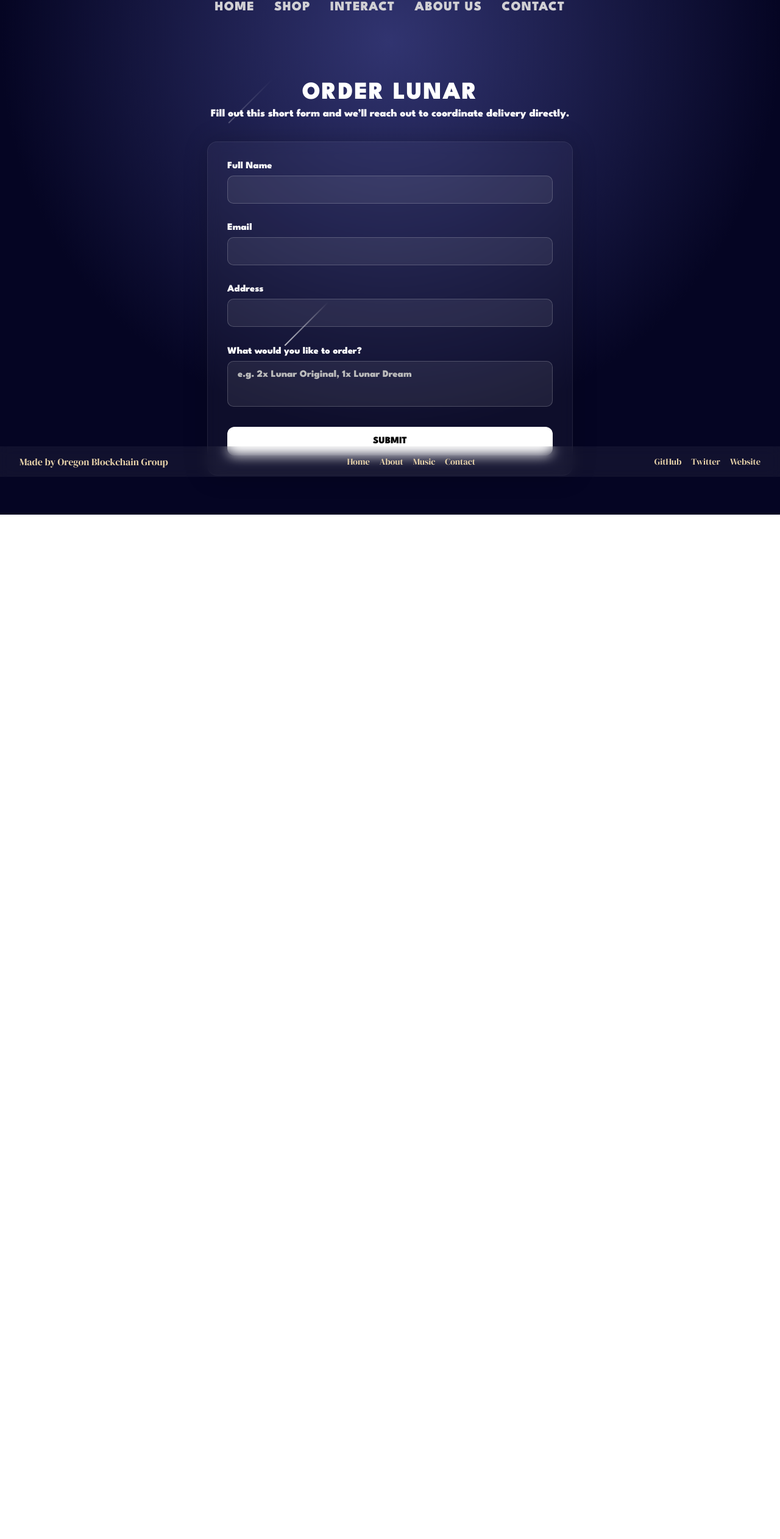
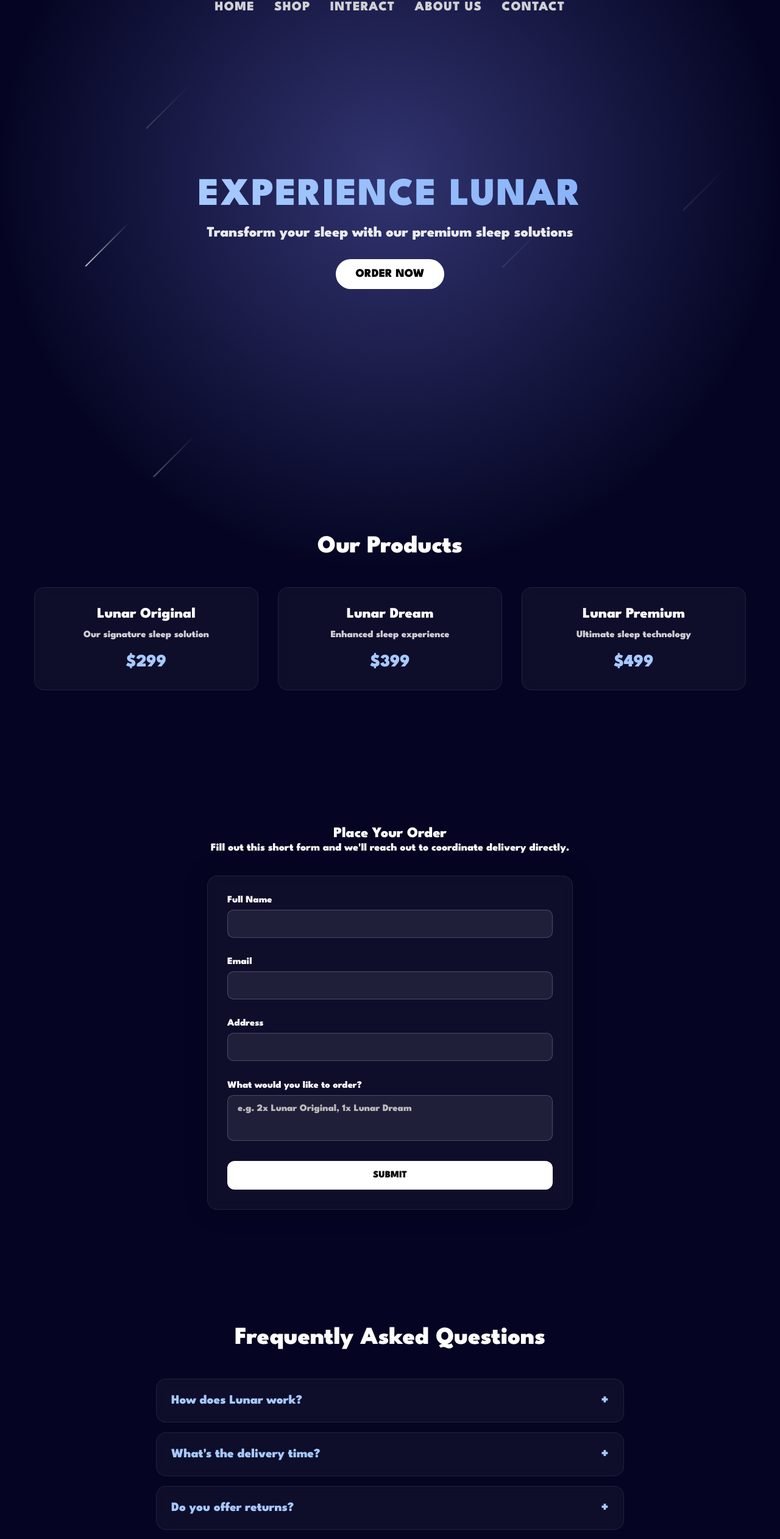
Before and after one commit to drewmanley16/lunar-website, a React (Vite) app: page /buy in a window 1280 px wide. Shown: the part 18-2542 px from the top of the page at 61% size. Before the commit the page ends 862 px from the top, so only its background shows below. Built offline with nearby package versions, Linux system fonts and the light colour scheme.

Commit message:
resdesigned buy page and footer

```diff
--- a/src/components/footer.css
+++ b/src/components/footer.css
@@ -1,41 +1,92 @@
 .lofi-footer {
-  position: absolute;
-  bottom: 0;
-  left: 0;
   width: 100%;
-  height: 50px;
   background: rgba(255, 255, 255, 0.05);
   backdrop-filter: blur(10px);
-  display: flex;
-  justify-content: space-between;
-  align-items: center;
-  padding: 0 2rem;
+  padding: 4rem 2rem 2rem;
   box-sizing: border-box;
-  font-family: "DM Serif Display", serif;
-  color: #e9d4ab;
+  font-family: "League Spartan", sans-serif;
+  color: white;
   z-index: 10;
   animation: fadeIn 1.2s ease-in;
 }
 
-.footer-left,
-.footer-center,
-.footer-right {
+.footer-content {
+  max-width: 1200px;
+  margin: 0 auto;
+  display: grid;
+  grid-template-columns: repeat(auto-fit, minmax(200px, 1fr));
+  gap: 3rem;
+  margin-bottom: 3rem;
+}
+
+.footer-section {
+  display: flex;
+  flex-direction: column;
+  gap: 1rem;
+}
+
+.footer-section h3 {
+  color: #a6c9ff;
+  font-size: 1.2rem;
+  margin-bottom: 0.5rem;
+  font-weight: 600;
+}
+
+.footer-section a {
+  color: rgba(255, 255, 255, 0.8);
+  text-decoration: none;
+  font-size: 0.95rem;
+  transition: all 0.3s ease;
+}
+
+.footer-section a:hover {
+  color: white;
+  transform: translateX(5px);
+}
+
+.social-links {
   display: flex;
   gap: 1rem;
-  align-items: center;
-  font-size: 0.9rem;
+  margin-top: 0.5rem;
 }
 
-.footer-center a,
-.footer-right a {
-  color: #e9d4ab;
-  text-decoration: none;
-  transition: color 0.2s ease;
+.social-links a {
+  display: flex;
+  align-items: center;
+  justify-content: center;
+  width: 32px;
+  height: 32px;
+  border-radius: 50%;
+  background: rgba(255, 255, 255, 0.1);
+  transition: all 0.3s ease;
 }
 
-.footer-center a:hover,
-.footer-right a:hover {
-  color: white;
+.social-links a:hover {
+  background: rgba(255, 255, 255, 0.2);
+  transform: translateY(-3px);
+}
+
+.social-links img {
+  width: 18px;
+  height: 18px;
+  filter: brightness(0) invert(1);
+  opacity: 0.8;
+  transition: opacity 0.3s ease;
+}
+
+.social-links a:hover img {
+  opacity: 1;
+}
+
+.footer-bottom {
+  text-align: center;
+  padding-top: 2rem;
+  border-top: 1px solid rgba(255, 255, 255, 0.1);
+}
+
+.footer-bottom p {
+  color: rgba(255, 255, 255, 0.6);
+  font-size: 0.9rem;
 }
 
 @keyframes fadeIn {
@@ -48,3 +99,30 @@
     transform: translateY(0);
   }
 }
+
+/* Responsive adjustments */
+@media (max-width: 768px) {
+  .lofi-footer {
+    padding: 3rem 1rem 1.5rem;
+  }
+
+  .footer-content {
+    grid-template-columns: repeat(2, 1fr);
+    gap: 2rem;
+  }
+}
+
+@media (max-width: 480px) {
+  .footer-content {
+    grid-template-columns: 1fr;
+    text-align: center;
+  }
+
+  .footer-section a:hover {
+    transform: translateX(0) translateY(-3px);
+  }
+
+  .social-links {
+    justify-content: center;
+  }
+}
--- a/src/components/footer.jsx
+++ b/src/components/footer.jsx
@@ -4,21 +4,45 @@ import "./footer.css";
 export default function Footer() {
   return (
     <footer className="lofi-footer">
-      <div className="footer-left">
-        <p>Made by Oregon Blockchain Group</p>
+      <div className="footer-content">
+        <div className="footer-section">
+          <h3>Company</h3>
+          <a href="/about">About</a>
+          <a href="/careers">Careers</a>
+          <a href="/contact">Contact</a>
+        </div>
+
+        <div className="footer-section">
+          <h3>Resources</h3>
+          <a href="/faq">FAQs</a>
+          <a href="/support">Support</a>
+          <a href="/blog">Blog</a>
+        </div>
+
+        <div className="footer-section">
+          <h3>Legal</h3>
+          <a href="/privacy">Privacy</a>
+          <a href="/terms">Terms</a>
+          <a href="/shipping">Shipping</a>
+        </div>
+
+        <div className="footer-section">
+          <h3>Connect</h3>
+          <div className="social-links">
+            <a href="https://github.com" target="_blank" rel="noreferrer">
+              <img src="/github-logo.png" alt="GitHub" />
+            </a>
+            <a href="https://twitter.com" target="_blank" rel="noreferrer">
+              <img src="/twitter-logo.png" alt="Twitter" />
+            </a>
+            <a href="https://instagram.com" target="_blank" rel="noreferrer">
+              <img src="/instagram-logo.png" alt="Instagram" />
+            </a>
+          </div>
+        </div>
       </div>
-
-      <div className="footer-center">
-        <a href="/">Home</a>
-        <a href="/about">About</a>
-        <a href="/music">Music</a>
-        <a href="/contact">Contact</a>
-      </div>
-
-      <div className="footer-right">
-        <a href="https://github.com" target="_blank" rel="noreferrer">GitHub</a>
-        <a href="https://twitter.com" target="_blank" rel="noreferrer">Twitter</a>
-        <a href="https://oregonblockchain.org" target="_blank" rel="noreferrer">Website</a>
+      <div className="footer-bottom">
+        <p>© 2024 Lunar. All rights reserved.</p>
       </div>
     </footer>
   );
--- a/src/pages/buy.css
+++ b/src/pages/buy.css
@@ -5,9 +5,113 @@
     rgb(5, 5, 35)
   );
   min-height: 100vh;
-  padding: 120px 1rem 4rem;
+  padding: 0;
   font-family: "League Spartan", sans-serif;
   color: white;
+  display: flex;
+  flex-direction: column;
+  align-items: center;
+  position: relative;
+}
+
+/* Hero Section */
+.hero-section {
+  height: 100vh;
+  width: 100%;
+  display: flex;
+  flex-direction: column;
+  justify-content: center;
+  align-items: center;
+  text-align: center;
+  padding: 0 1rem;
+}
+
+.hero-section h1 {
+  font-size: 4rem;
+  margin-bottom: 1rem;
+  background: linear-gradient(to right, #a6c9ff, #8ab4f8);
+  -webkit-background-clip: text;
+  -webkit-text-fill-color: transparent;
+}
+
+.hero-section p {
+  font-size: 1.5rem;
+  margin-bottom: 2rem;
+  color: rgba(255, 255, 255, 0.9);
+}
+
+.scroll-button {
+  background: white;
+  color: black;
+  font-weight: bold;
+  padding: 1rem 2rem;
+  border: none;
+  border-radius: 30px;
+  font-size: 1.2rem;
+  cursor: pointer;
+  transition: all 0.3s ease;
+  font-family: "League Spartan", sans-serif;
+}
+
+.scroll-button:hover {
+  background: linear-gradient(to right, #a6c9ff, #8ab4f8);
+  transform: scale(1.05);
+}
+
+/* Products Section */
+.products-section {
+  width: 100%;
+  padding: 6rem 1rem;
+  text-align: center;
+}
+
+.products-section h2 {
+  font-size: 2.5rem;
+  margin-bottom: 3rem;
+}
+
+.product-grid {
+  display: grid;
+  grid-template-columns: repeat(auto-fit, minmax(280px, 1fr));
+  gap: 2rem;
+  max-width: 1200px;
+  margin: 0 auto;
+  padding: 0 1rem;
+}
+
+.product-card {
+  background: rgba(255, 255, 255, 0.04);
+  backdrop-filter: blur(10px);
+  border: 1px solid rgba(255, 255, 255, 0.08);
+  border-radius: 16px;
+  padding: 2rem;
+  transition: transform 0.3s ease;
+}
+
+.product-card:hover {
+  transform: translateY(-10px);
+}
+
+.product-card h3 {
+  font-size: 1.5rem;
+  margin-bottom: 1rem;
+}
+
+.product-card p {
+  color: rgba(255, 255, 255, 0.8);
+  margin-bottom: 1.5rem;
+}
+
+.price {
+  font-size: 1.8rem;
+  font-weight: bold;
+  color: #a6c9ff;
+}
+
+/* Form Section */
+.form-section {
+  width: 100%;
+  padding: 6rem 1rem;
   display: flex;
   flex-direction: column;
   align-items: center;
@@ -101,3 +205,111 @@
   background: linear-gradient(to right, #ff9d3b, #a6c9ff);
   transform: scale(1.02);
 }
+
+/* FAQ Section */
+.faq-section {
+  width: 100%;
+  padding: 6rem 1rem;
+  text-align: center;
+  margin-bottom: 4rem;
+}
+
+.faq-section h2 {
+  font-size: 2.5rem;
+  margin-bottom: 3rem;
+}
+
+.faq-list {
+  max-width: 800px;
+  margin: 0 auto;
+  padding: 0 1rem;
+}
+
+.faq-item {
+  background: rgba(255, 255, 255, 0.04);
+  backdrop-filter: blur(10px);
+  border: 1px solid rgba(255, 255, 255, 0.08);
+  border-radius: 16px;
+  margin-bottom: 1rem;
+  cursor: pointer;
+  transition: all 0.3s ease;
+}
+
+.faq-item:hover {
+  background: rgba(255, 255, 255, 0.08);
+}
+
+.faq-question {
+  padding: 1.5rem;
+  display: flex;
+  justify-content: space-between;
+  align-items: center;
+}
+
+.faq-question h3 {
+  font-size: 1.3rem;
+  margin: 0;
+  color: #a6c9ff;
+  text-align: left;
+}
+
+.faq-toggle {
+  font-size: 1.5rem;
+  color: #a6c9ff;
+  transition: transform 0.3s ease;
+}
+
+.faq-answer {
+  max-height: 0;
+  overflow: hidden;
+  transition: max-height 0.3s ease-out;
+  padding: 0 1.5rem;
+}
+
+.faq-item.open .faq-answer {
+  max-height: 200px;
+  padding: 0 1.5rem 1.5rem;
+}
+
+.faq-item.open .faq-toggle {
+  transform: rotate(180deg);
+}
+
+.faq-answer p {
+  color: rgba(255, 255, 255, 0.8);
+  line-height: 1.6;
+  margin: 0;
+}
+
+/* Shooting Stars Container */
+.shooting-stars-container {
+  position: fixed;
+  top: 0;
+  left: 0;
+  width: 100%;
+  height: 100%;
+  pointer-events: none;
+  z-index: 1;
+}
+
+/* Footer */
+footer {
+  width: 100%;
+  position: relative;
+  z-index: 2;
+}
+
+/* Responsive adjustments */
+@media (max-width: 768px) {
+  .hero-section h1 {
+    font-size: 3rem;
+  }
+
+  .hero-section p {
+    font-size: 1.2rem;
+  }
+
+  .product-grid {
+    grid-template-columns: 1fr;
+  }
+}
--- a/src/pages/buy.jsx
+++ b/src/pages/buy.jsx
@@ -1,15 +1,77 @@
-import React from "react";
+import React, { useState } from "react";
 import "./buy.css";
 import ShootingStars from "../components/stars";
 import Footer from "../components/footer";
 
 function Buy() {
+  const [openFaq, setOpenFaq] = useState(null);
+
+  const toggleFaq = (index) => {
+    setOpenFaq(openFaq === index ? null : index);
+  };
+
+  const scrollToForm = () => {
+    document.getElementById('order-form').scrollIntoView({ behavior: 'smooth' });
+  };
+
+  const faqs = [
+    {
+      question: "How does Lunar work?",
+      answer: "Lunar uses advanced sleep technology to create the perfect environment for restful sleep."
+    },
+    {
+      question: "What's the delivery time?",
+      answer: "We typically deliver within 2-3 business days after order confirmation."
+    },
+    {
+      question: "Do you offer returns?",
+      answer: "Yes, we offer a 30-day satisfaction guarantee on all our products."
+    },
+    {
+      question: "Is there a warranty?",
+      answer: "All Lunar products come with a 1-year warranty against manufacturing defects."
+    }
+  ];
+
   return (
     <div className="buy-page">
+      {/* Hero Section */}
+      <div className="hero-section">
+        <h1>Experience Lunar</h1>
+        <p>Transform your sleep with our premium sleep solutions</p>
+        <button className="scroll-button" onClick={scrollToForm}>
+          Order Now
+        </button>
+      </div>
+
+      {/* Products Section */}
+      <div className="products-section">
+        <h2>Our Products</h2>
+        <div className="product-grid">
+          <div className="product-card">
+            <h3>Lunar Original</h3>
+            <p>Our signature sleep solution</p>
+            <span className="price">$299</span>
+          </div>
+          <div className="product-card">
+            <h3>Lunar Dream</h3>
+            <p>Enhanced sleep experience</p>
+            <span className="price">$399</span>
+          </div>
+          <div className="product-card">
+            <h3>Lunar Premium</h3>
+            <p>Ultimate sleep technology</p>
+            <span className="price">$499</span>
+          </div>
+        </div>
+      </div>
+
+      {/* Order Form Section */}
+      <div id="order-form" className="form-section">
         <div className="buy-header">
-        <h1>Order Lunar</h1>
+          <h2>Place Your Order</h2>
           <p>
-          Fill out this short form and we’ll reach out to coordinate delivery directly.
+            Fill out this short form and we'll reach out to coordinate delivery directly.
           </p>
         </div>
 
@@ -41,8 +103,31 @@ function Buy() {
           </label>
 
           <button type="submit">Submit</button>
+        </form>
+      </div>
 
-      </form>
+      {/* FAQ Section */}
+      <div className="faq-section">
+        <h2>Frequently Asked Questions</h2>
+        <div className="faq-list">
+          {faqs.map((faq, index) => (
+            <div
+              key={index}
+              className={`faq-item ${openFaq === index ? 'open' : ''}`}
+              onClick={() => toggleFaq(index)}
+            >
+              <div className="faq-question">
+                <h3>{faq.question}</h3>
+                <span className="faq-toggle">{openFaq === index ? '−' : '+'}</span>
+              </div>
+              <div className="faq-answer">
+                <p>{faq.answer}</p>
+              </div>
+            </div>
+          ))}
+        </div>
+      </div>
+
       <div className="shooting-stars-container">
         <ShootingStars count={8} />
       </div>
```
Lines whose indentation alone changed are shown as unchanged.
